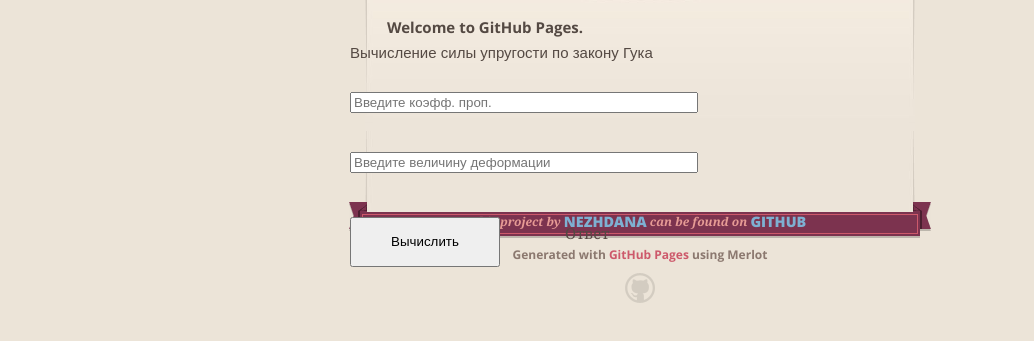
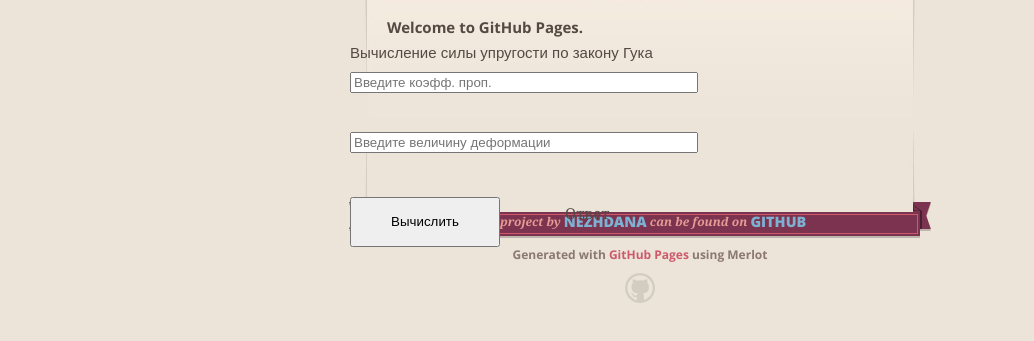
Before and after one commit to Nezhdana/Comp.-tech., a plain HTML site: page index.html in a window 1280 px wide. Shown: the part 195-536 px from the top of the page, without its empty margins (0-1034 px from the left). Drawn offline with nearby package versions, Linux system fonts and the light colour scheme.

Commit message:
Update index.html

```diff
--- a/index.html
+++ b/index.html
@@ -77,13 +77,13 @@ text-align: center;
 
    <span style="position: absolute; font-family: Arial; top:45px; left:45px;" id = "hhead"> Вычисление силы упругости по закону Гука </span>
 
-   <input placeholder='Введите коэфф. проп.' id = 'td1' style="position: absolute; font-family: Arial; top:95px; left:45px; width: 340px">
+   <input placeholder='Введите коэфф. проп.' id = 'td1' style="position: absolute; font-family: Arial; top:75px; left:45px; width: 340px">
 
-   <input placeholder='Введите величину деформации' id = 'td2' style="position: absolute; font-family: Arial; top:155px; left:45px; width: 340px">
+   <input placeholder='Введите величину деформации' id = 'td2' style="position: absolute; font-family: Arial; top:135px; left:45px; width: 340px">
 
 <input type="button"
-          value="Вычислить" onclick="Fupr()" style="position: absolute; top: 220px; left: 45px; width: 150px; height: 50px;">
-<span style="position: absolute; top:225px; left:260px; " id = "answer"> Ответ </span>
+          value="Вычислить" onclick="Fupr()" style="position: absolute; top: 200px; left: 45px; width: 150px; height: 50px;">
+<span style="position: absolute; top:205px; left:260px; " id = "answer"> Ответ </span>
 
 </p>
       </section>
```
